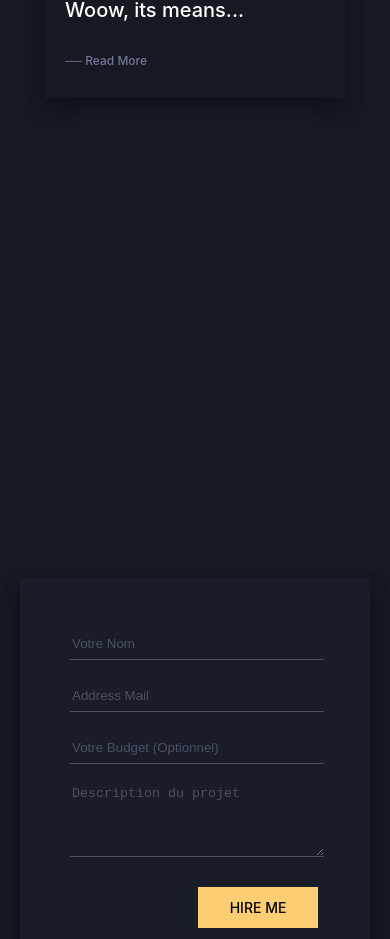
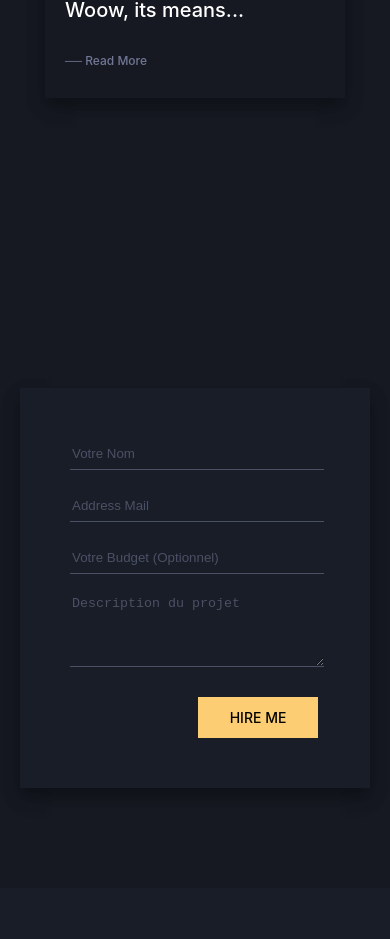
Before and after one commit to rahou0/portfolio, a React (Create React App) app: page / in a window 390 px wide. Shown: the part 5551-6490 px from the top of the page. Built offline with nearby package versions, Linux system fonts and the light colour scheme.

Commit message:
new update

```diff
--- a/src/containers/ContactPage/index.js
+++ b/src/containers/ContactPage/index.js
@@ -23,10 +23,7 @@ const ContactPageContainer = styled.div`
 `;
 const UpperContainer = styled.div`
   background-color: #161922;
-  height: 200px;
-  margin: ${({ margin }) => (margin ? "0px " + margin + "px" : "0px 230px")};
-  padding: ${({ padding }) =>
-    padding ? "0px " + padding + "px" : "0px 230px"};
+  height: ${({ height }) => (height ? "10px" : "200px")};
   padding-top: 130px;
   display: flex;
   justify-content: flex-start;
@@ -56,11 +53,14 @@ function ContactPage() {
   return (
     <PageContainer id="contact">
       <ContactPageContainer>
-        <UpperContainer></UpperContainer>
+        <UpperContainer
+          height={isMobile ? 12 : ""}
+          color={"fff"}
+        ></UpperContainer>
         <ContactFormCard />
         <BottomContainer isMobile={isMobile} />
         <FooterContainer>
-          <Description font={isMobile ? 12 : ""} color={"fff"}>
+          <Description font={isMobile ? 12 : null} color={"fff"}>
             {t("firstname")} {t("lastname")}
             <Description color={"FDCD73"} font={12}>
               &copy; {new Date().getFullYear()}
```
